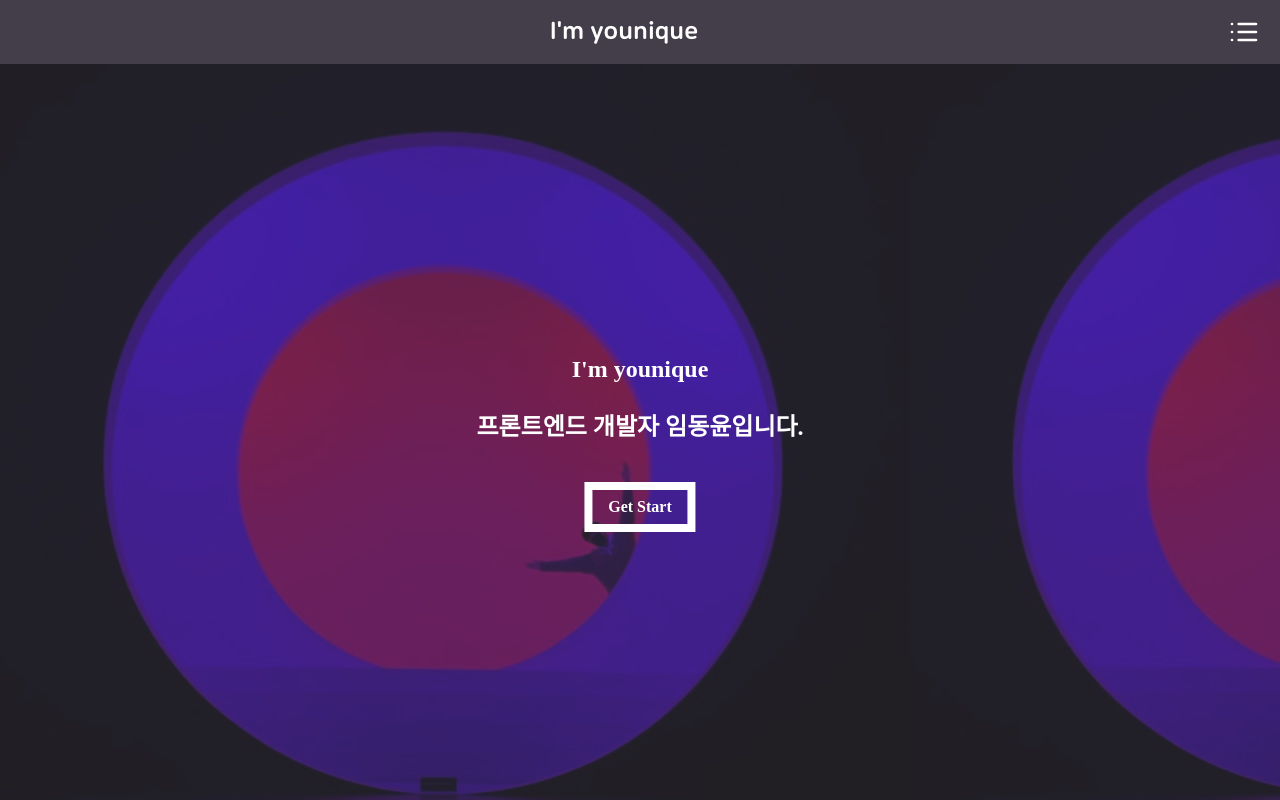
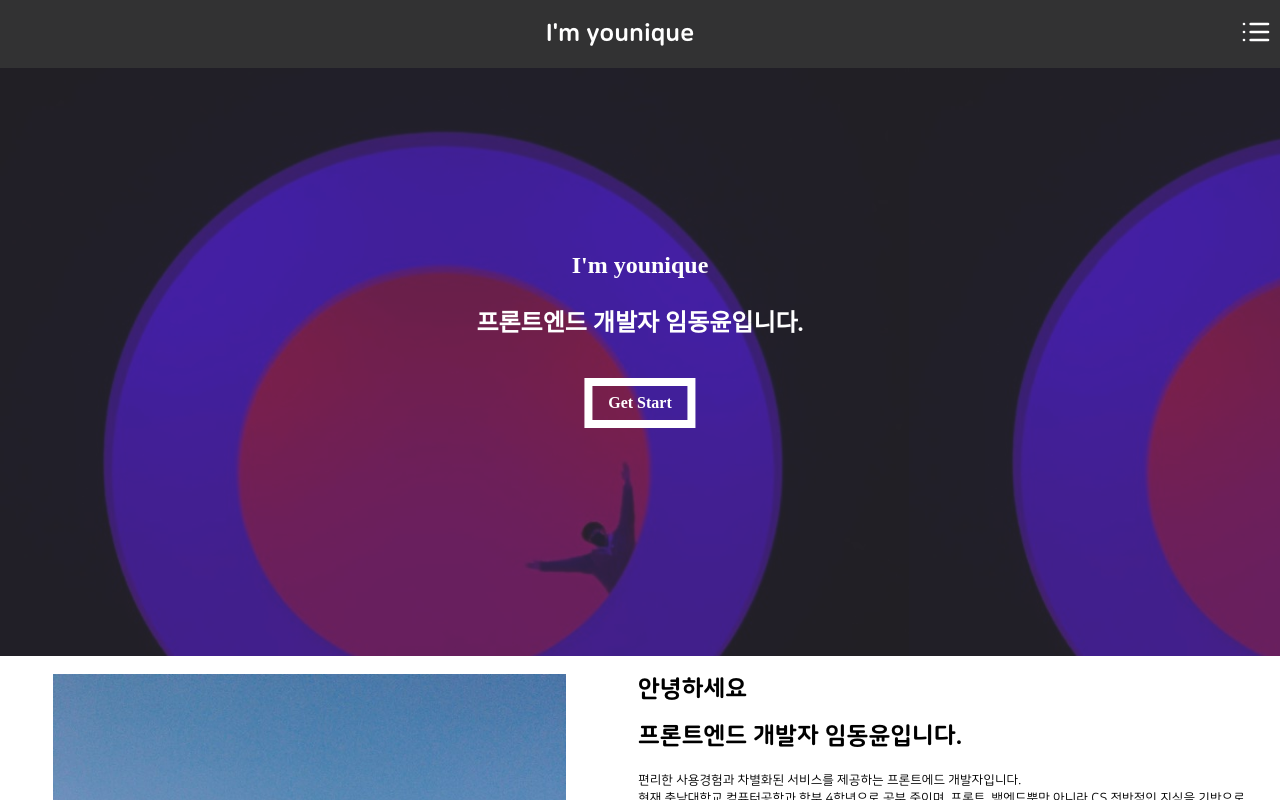
Before and after one commit to DongYounYim/Portfolio, a React (Create React App) app: page / in a window 1280 px wide. Shown: the top 800 px of the page. Built offline with nearby package versions, Linux system fonts and the light colour scheme.

Commit message:
[chore] Header 고정 및 높이 조정

```diff
--- a/src/components/Header/index.js
+++ b/src/components/Header/index.js
@@ -2,10 +2,15 @@ import { Icon, Spacer } from "../";
 
 export default function Header({ ...props }) {
   return (
-    <section className="header">
+    <section className="header" {...props}>
       <Spacer />
       <h3>I'm younique</h3>
-      <Icon name="list" size={32} color="white" />
+      <Icon
+        name="list"
+        size={32}
+        color="white"
+        style={{ marginRight: "8px" }}
+      />
     </section>
   );
 }
--- a/src/components/Icon/index.js
+++ b/src/components/Icon/index.js
@@ -23,6 +23,7 @@ const Icon = ({
         width: size,
         height: size,
         transform: rotate ? `rotate(${rotate}deg)` : undefined,
+        ...props.style,
       }}
       {...props}
     >
--- a/src/page/Main.js
+++ b/src/page/Main.js
@@ -9,14 +9,14 @@ import {
 export default function Main() {
   return (
     <div>
-      <Header style={{ marginBottom: "16px " }} />
+      <Header />
       <Banner />
       <Slider>
         <SliderContent1 />
         <SliderContent2 />
         <SliderContent3 />
       </Slider>
-      <section style={{ height: "100vh" }}>
+      <section style={{ height: "90vh" }}>
         <div style={{ display: "flex" }}>
           <div>
             <h3>하나하나</h3>
--- a/src/style/style.scss
+++ b/src/style/style.scss
@@ -26,7 +26,6 @@ $pebble-bg: #f3e8eb;
 
 html {
   scroll-behavior: smooth;
-  //overflow-x: hidden;
 }
 
 body {
@@ -71,11 +70,14 @@ li {
 
 .header {
   display: flex;
+  position: fixed;
+  width: 100%;
   justify-content: space-between;
   align-items: center;
-  margin: 0 20px;
   font-weight: 600;
   padding: 16px 0;
+  z-index: 1100;
+  background-color: $dark-color;
 
   h3 {
     margin: 0;
@@ -100,7 +102,7 @@ li {
 }
 
 .Banner {
-  height: calc(100vh - 64px);
+  height: calc(90vh - 64px);
   position: relative;
   text-align: center;
 
@@ -173,7 +175,7 @@ li {
   display: flex;
   overflow-x: scroll;
   scroll-behavior: smooth;
-  height: 100vh;
+  height: 90vh;
   position: relative;
   // 스크롤 바 제거
   &::-webkit-scrollbar {
```
